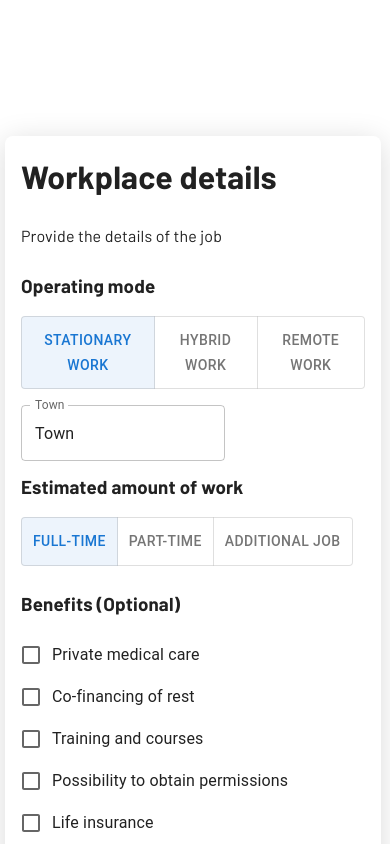
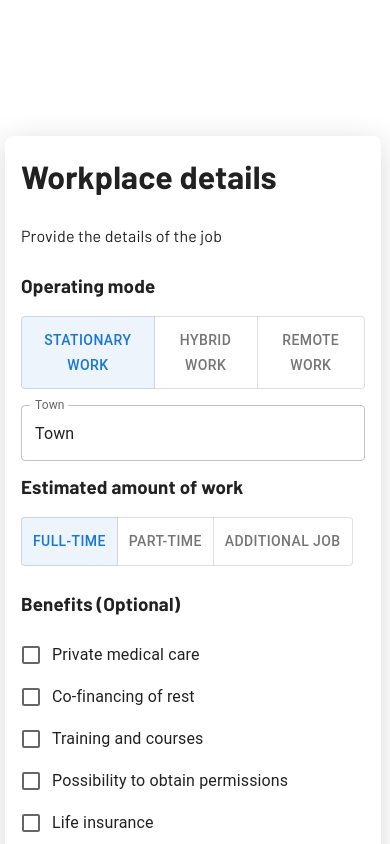
Before and after one commit to luizfbarbosa12/itfolks-task, a React (Vite) app in the folder root/itfolks-desktop/: page / in a window 390 px wide. Shown: the top 844 px of the page. Built offline with nearby package versions, Linux system fonts and the light colour scheme.

Commit message:
fix: fix media query on input

```diff
--- a/root/itfolks-desktop/src/components/atoms/Input/InputComponent.scss
+++ b/root/itfolks-desktop/src/components/atoms/Input/InputComponent.scss
@@ -1,4 +1,10 @@
+@import '../../../styles/variables';
+
 .input-styles {
     width: 204px;
     height: 44px;
+
+    @media screen and (max-width: $mobile-breakpoint) {
+        width: 100%;
+      }
 }
```
